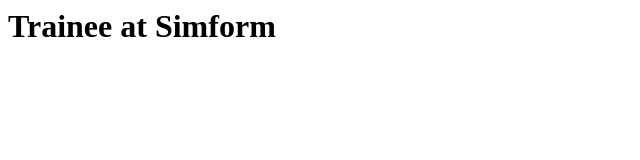
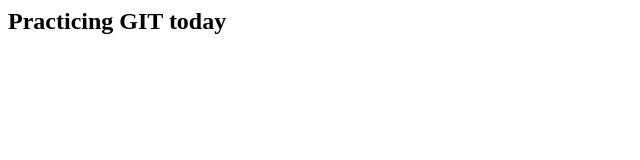
Before and after one commit to shalz2023/Git_Practical_Exam, a plain HTML site: page index.html in a window 1280 px wide. Shown: the whole page, without its empty margins (0-640 px from the left). Drawn offline with Linux system fonts and the light colour scheme.

Commit message:
added text in index file in test2 branch

```diff
--- a/index.html
+++ b/index.html
@@ -1 +1 @@
-<h1>Trainee at Simform</h1>
+<h2>Practicing GIT today</h2>
```
